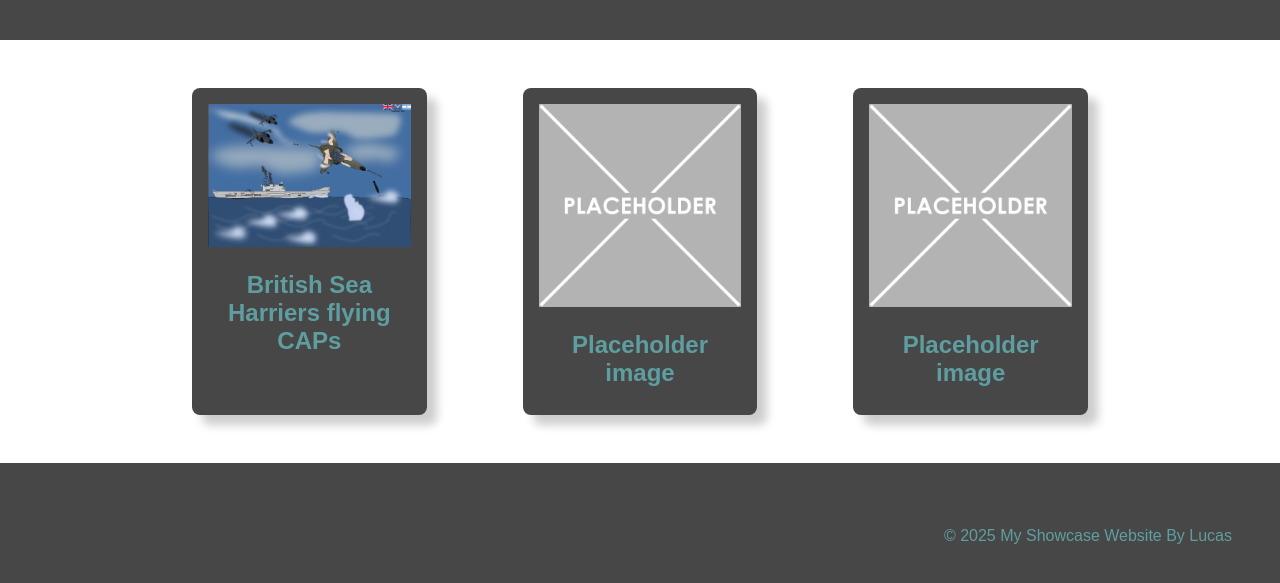
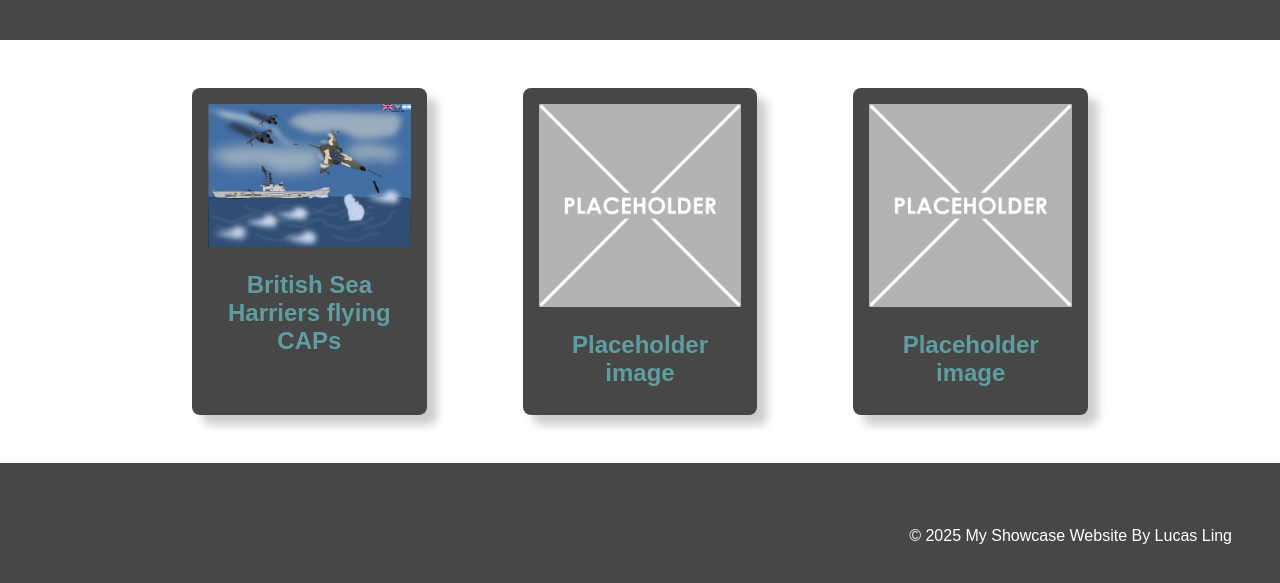
Before and after one commit to 24397BHS/MyYear10Website, a plain HTML site: page index.html in a window 1280 px wide. Shown: the part 301-884 px from the top of the page. Drawn offline with Linux system fonts and the light colour scheme.

Commit message:
Text+colour change

```diff
--- a/index.html
+++ b/index.html
@@ -26,7 +26,7 @@
         <div class="topic-content">
             <!-- one "card" which includes an image with a text below it -->
             <div class="topic-card">
-                <img src="images/Background- 1123x994.png" alt="don't change this!">
+                <img src="images/Background- 1123x994.png" alt="Harriers Flying CAPs">
                 <h2 class="topic-card-text">British Sea Harriers flying CAPs</h2>
             </div>
             <div class="topic-card">
@@ -47,7 +47,7 @@
 
     <!-- A Simple Website Footer ------------------------------------------------------------------------------ -->
     <footer class="footer">
-        <p>&copy; 2025 My Showcase Website By Lucas</p>
+        <p>&copy; 2025 My Showcase Website By Lucas Ling</p>
     </footer>
 
 <!-- The end of the whole page- no more content after this! -->
--- a/style.css
+++ b/style.css
@@ -74,7 +74,7 @@ img {
 /* Styling for a footer section to take a bit of spcae at the bottom of the page */
 .footer{
     background-color: rgb(71, 71, 71);
-    color: cadetblue;
+    color: white;
     text-align: right;
     padding: 3em 3em;
 }
```
